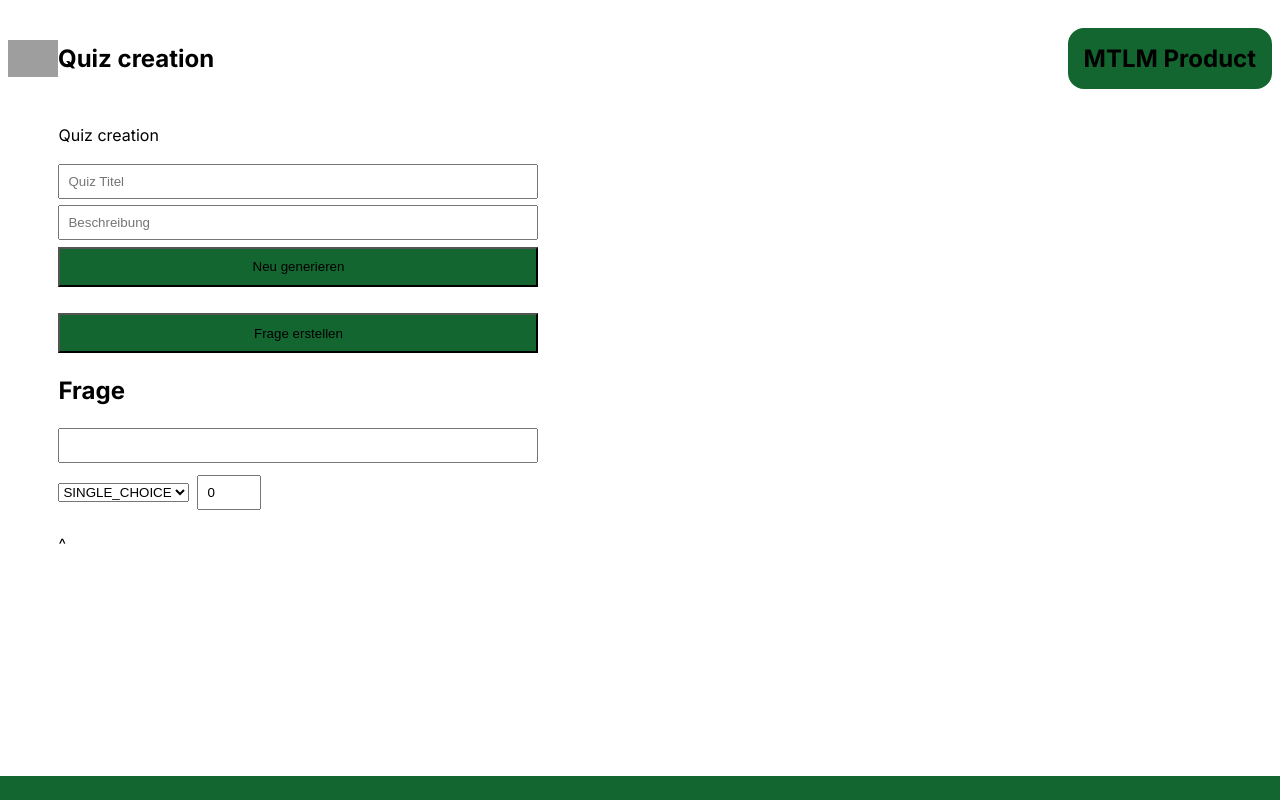
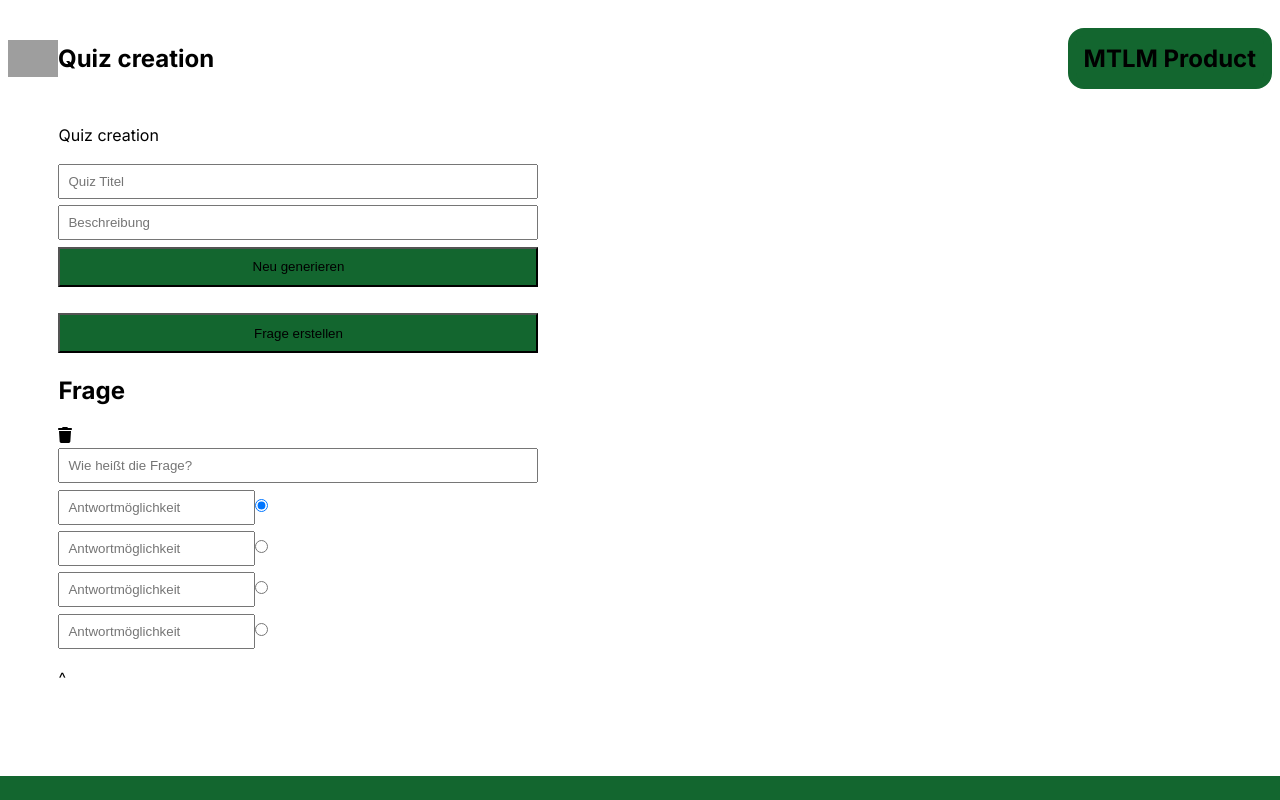
Before and after one commit to BFS2OF/QuizDesigner, a React (Vite) app: page / in a window 1280 px wide. Both pictures are taken after a click on the button "Frage erstellen". Built offline with nearby package versions, Linux system fonts and the light colour scheme; grey boxes are pictures that could not be loaded.

Commit message:
Updated the Question.jsx

```diff
--- a/src/Question.jsx
+++ b/src/Question.jsx
@@ -1,29 +1,62 @@
 import {useState} from "react";
+import {FontAwesomeIcon} from "@fortawesome/react-fontawesome";
+import {faTrash} from "@fortawesome/free-solid-svg-icons";
 
-function Question() {
+function Question({setQuestions, index, ...props}) {
 
-    const [title, setTitle] = useState("");
+    const [title, setTitle] = useState(props.title || "");
 
     const [type, setType] = useState("SINGLE_CHOICE");
 
-    const [answers, setAnswers] = useState([]);
+    const [answers, setAnswers] = useState(props.answers || ["", "", "", ""]);
 
-    const [correctAnswer, setCorrectAnswert] = useState(0);
+    const [correctAnswer, setCorrectAnswer] = useState(props.correctAnswer || 1);
+
+    const updateQuestion = () => {
+        setQuestions(questions => {
+            const newQuestions = [...questions];
+            newQuestions[index] = {title, type, answers, correctAnswer};
+            return newQuestions;
+        });
+    }
+
+    const deleteQuestion = () => {
+        setQuestions(questions => questions.filter((_, i) => i !== index));
+    }
 
     return (
         <div className="question">
-            <h2>Frage</h2>
+            <div className="question-header">
+                <h2>Frage</h2>
+                <div className="delete" onClick={deleteQuestion}>
+                    <FontAwesomeIcon icon={faTrash}/>
+                </div>
+            </div>
 
-            <input type="text" value={title} onChange={(e) => setTitle(e.target.value)} className="frage" />
-            <select>
-                <option value={type}>SINGLE_CHOICE</option>
-            </select>
-            {answers.map(answer => {
-                return <input placeholder="Antwortmöglichkeit"/>
-            })}
+            <input type="text" value={title} onChange={(e) => setTitle(e.target.value)} className="frage"
+                   placeholder="Wie heißt die Frage?"
+                   onBlur={updateQuestion}/>
 
-            <input type="number" value= {correctAnswer} onChange={(e) => setCorrectAnswert(e.target.value)} className={"zaehler"} />
+            <div className="answers">
 
+                {answers?.map((answer, index) => {
+                    return <div className="answer" key={index}>
+                        <input placeholder="Antwortmöglichkeit" type="text"
+                               value={answer}
+                               onChange={(e) => {
+                                   const newAnswers = [...answers];
+                                   newAnswers[index] = e.target.value;
+                                   setAnswers(newAnswers);
+                               }}
+                               onBlur={updateQuestion}/>
+                        <input type="radio"
+                               checked={correctAnswer === index + 1}
+                               onChange={(e) => setCorrectAnswer(index + 1)}
+                               className="radio"
+                               onBlur={updateQuestion}/>
+                    </div>
+                })}
+            </div>
         </div>
     );
 }
```
